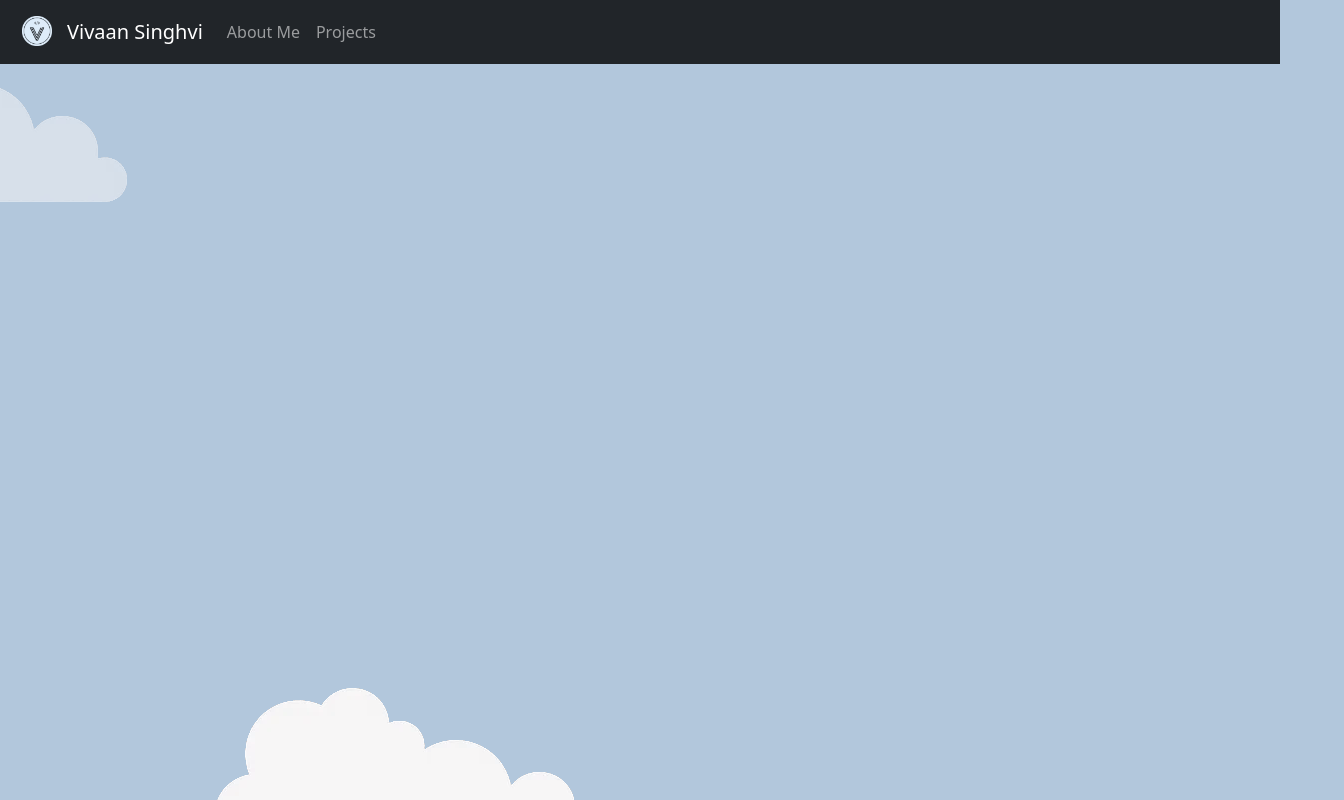
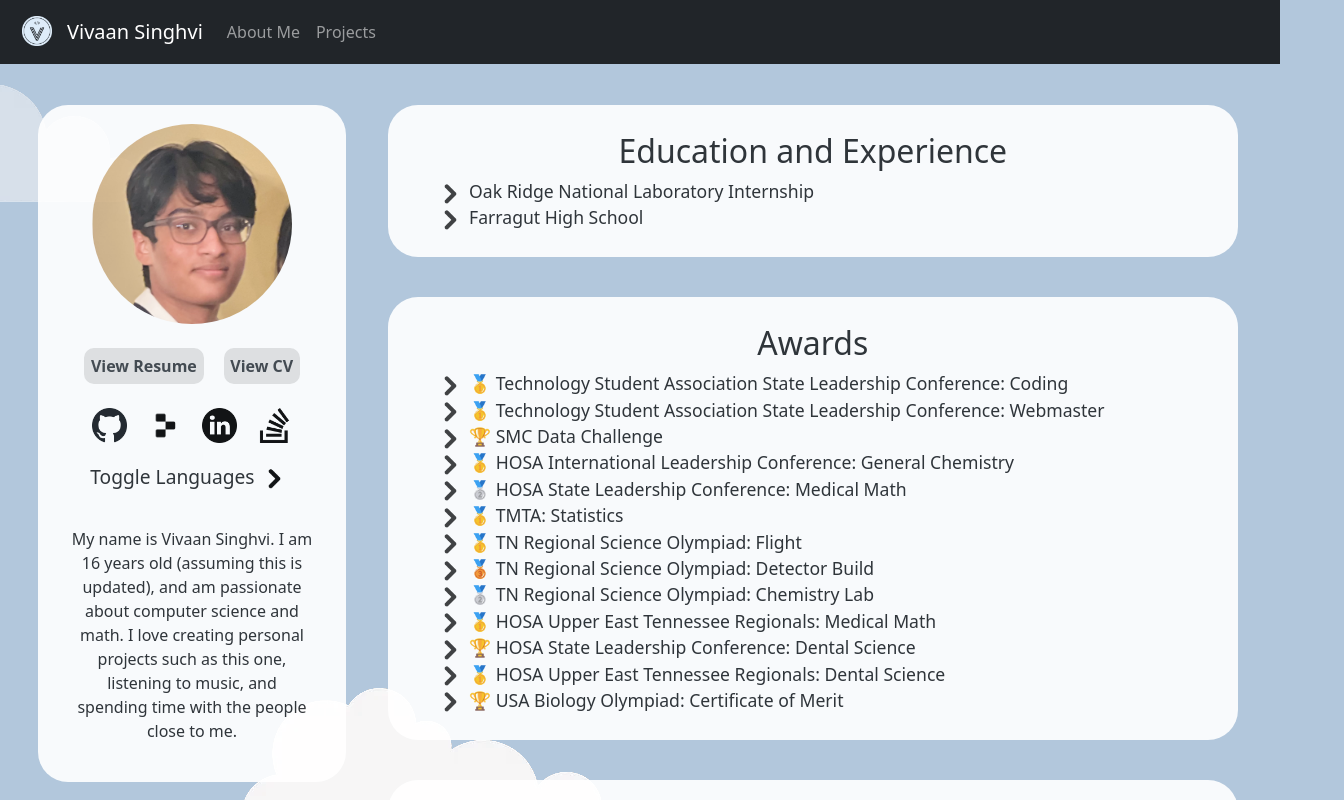
Before and after one commit to vivaansinghvi07-old/vivaansinghvi07-old.github.io, a React (Create React App) app: page /aboutme in a window 1280 px wide. Shown: the top 800 px of the page, 1344 px wide, since content can reach past the window. Built offline with nearby package versions, Linux system fonts and the light colour scheme.

Commit message:
Revert "moved to old"
This reverts commit e9eae43c76ca118f3fc015a85d27c6a199f52dc2.

```diff
--- a/src/App.tsx
+++ b/src/App.tsx
@@ -12,9 +12,9 @@ function App() {
       <Background />
       <Header />
       <Routes>
-        <Route path="/old" element={<MainPage />} />
-        <Route path="/old/projects" element={<Projects />} />
-        <Route path="/old/aboutme" element={<AboutMe />} />
+        <Route path="/" element={<MainPage />} />
+        <Route path="/projects" element={<Projects />} />
+        <Route path="/aboutme" element={<AboutMe />} />
       </Routes>
     </>
   );
--- a/src/components/AboutMe/MyData.tsx
+++ b/src/components/AboutMe/MyData.tsx
@@ -4,6 +4,18 @@ const awards: Array<{
   desc: string;
   date: string;
 }> = [
+  {
+    place: 1,
+    title: "Technology Student Association State Leadership Conference: Coding",
+    desc: "With a teammate, achieved the highest score on a combination of a preliminary test and on-site coding questions.",
+    date: "2024"
+  },
+  {
+    place: 1,
+    title: "Technology Student Association State Leadership Conference: Webmaster",
+    desc: 'Designed the CSS for the winning website (<a href="https://syleneenergy.github.io" target="_blank">here</a>), which was developed alongside three others.',
+    date: "2024"
+  },
   {
     place: 0,
     title: "SMC Data Challenge",
```
